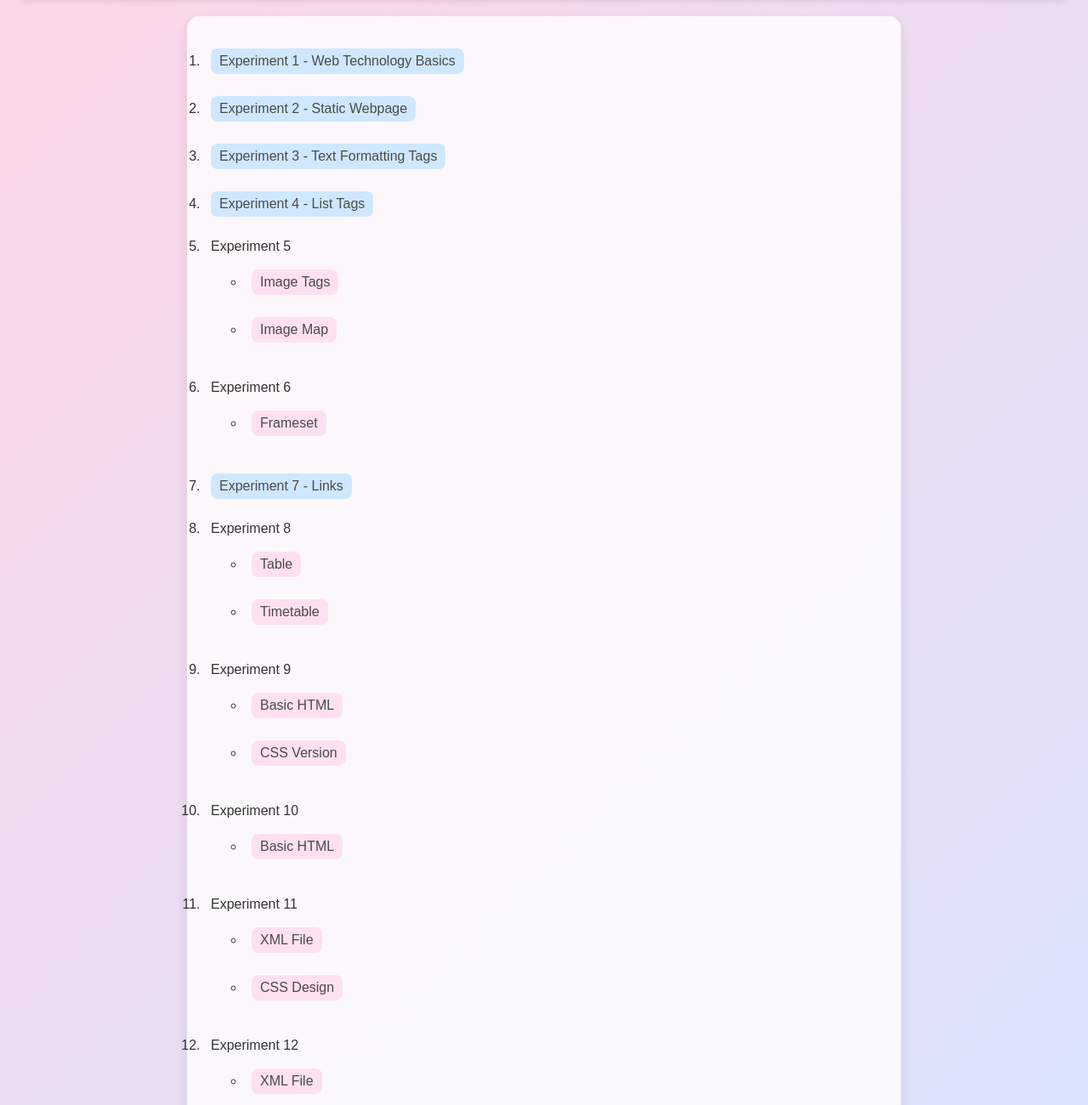
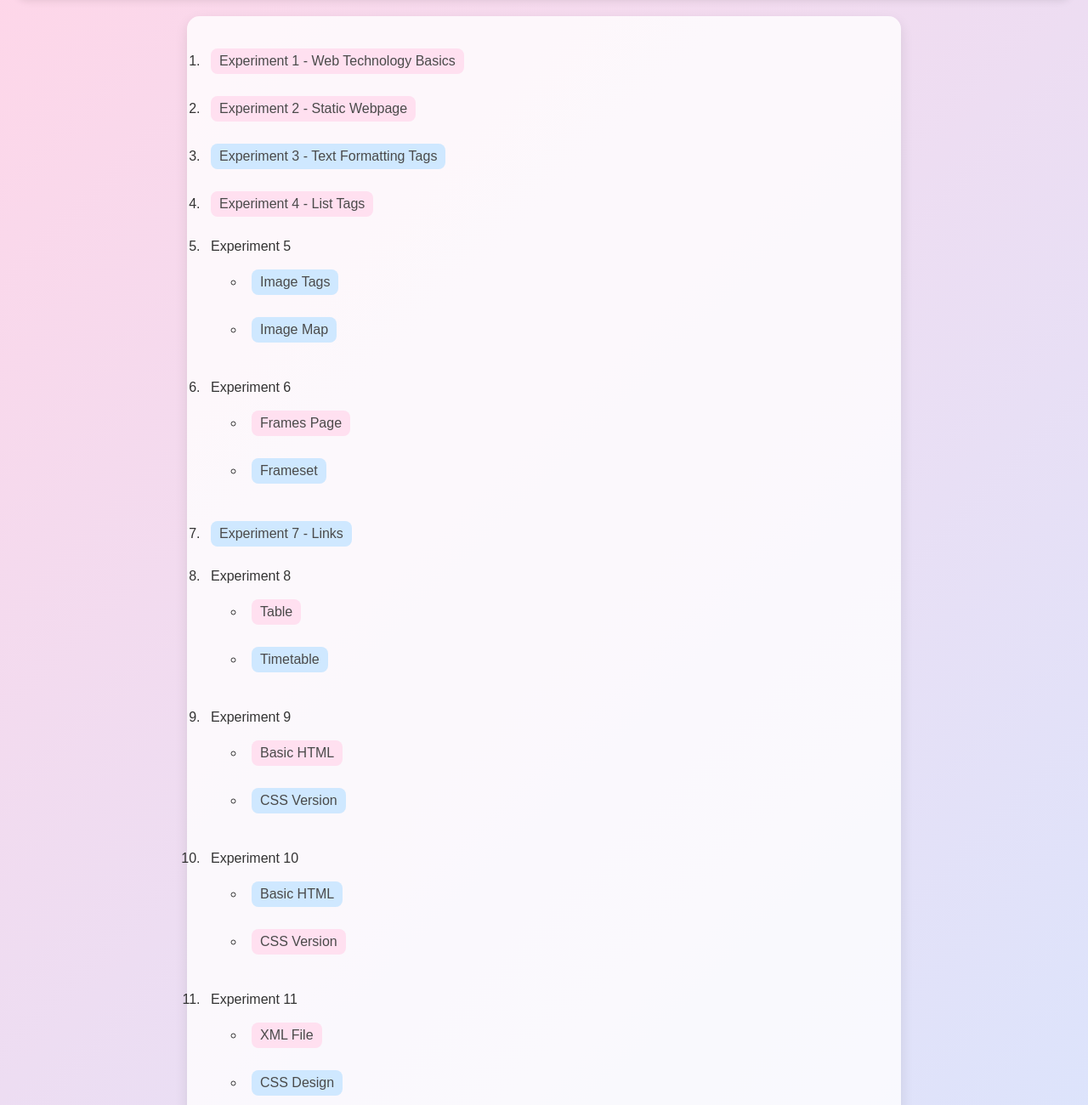
Before and after one commit to Sakshilakade/Web-Development, a plain HTML site: page index.html in a window 1280 px wide. Shown: the part 111-1411 px from the top of the page at 85% size. Drawn offline with Linux system fonts and the light colour scheme.

Commit message:
new changes

```diff
--- a/Exp12/book_library.xml
+++ b/Exp12/book_library.xml
@@ -1,6 +1,7 @@
-<!-- Sakshi Sanjay Lakade | Roll No: 14 -->
 <?xml version="1.0" encoding="UTF-8"?>
 <?xml-stylesheet type="text/xsl" href="book_style.xsl"?>
+
+<!-- Sakshi Sanjay Lakade | Roll No: 14 -->
 
 <library>
   <book>
--- a/index.html
+++ b/index.html
@@ -38,11 +38,19 @@
         a {
             text-decoration: none;
             color: #4a4a4a;
-            background: #cfe8ff;
             padding: 6px 10px;
             border-radius: 8px;
             display: inline-block;
             transition: 0.3s;
+        }
+
+        /* 🎨 Manual color control */
+        .pink {
+            background: #ffe0f0;
+        }
+
+        .blue {
+            background: #cfe8ff;
         }
 
         a:hover {
@@ -54,14 +62,6 @@
         ul {
             margin-top: 8px;
         }
-
-        ul a {
-            background: #ffe0f0;
-        }
-
-        ul a:hover {
-            background: #a7c7ff;
-        }
     </style>
 
 </head>
@@ -72,77 +72,79 @@
 
     <ol>
 
-        <li><a href="Exp1-Web-Technology-Basics.html">Experiment 1 - Web Technology Basics</a></li>
+        <li><a class="pink" href="Exp1-Web-Technology-Basics.html">Experiment 1 - Web Technology Basics</a></li>
 
-        <li><a href="Exp2-Static-Webpage.html">Experiment 2 - Static Webpage</a></li>
+        <li><a class="pink" href="Exp2-Static-Webpage.html">Experiment 2 - Static Webpage</a></li>
 
-        <li><a href="Exp3-Text-Formatting-tags.html">Experiment 3 - Text Formatting Tags</a></li>
+        <li><a class="blue" href="Exp3-Text-Formatting-tags.html">Experiment 3 - Text Formatting Tags</a></li>
 
-        <li><a href="Exp4-List-Tags.html">Experiment 4 - List Tags</a></li>
+        <li><a class="pink" href="Exp4-List-Tags.html">Experiment 4 - List Tags</a></li>
 
         <li>
             Experiment 5
             <ul>
-                <li><a href="Exp5-Image-Tags/Exp5-Image-Tags.html">Image Tags</a></li>
-                <li><a href="Exp5-Image-Tags/imagemap.html">Image Map</a></li>
+                <li><a class="blue" href="Exp5-Image-Tags/Exp5-Image-Tags.html">Image Tags</a></li>
+                <li><a class="blue" href="Exp5-Image-Tags/imagemap.html">Image Map</a></li>
             </ul>
         </li>
 
         <li>
             Experiment 6
             <ul>
-                <li><a href="Exp6-frames/frameset.html">Frameset</a></li>
+                <li><a class="pink" href="Exp6-frames/Exp6 frames.html">Frames Page</a></li>
+                <li><a class="blue" href="Exp6-frames/frameset.html">Frameset</a></li>
             </ul>
         </li>
 
-        <li><a href="Exp7-links.html">Experiment 7 - Links</a></li>
+        <li><a class="blue" href="Exp7-links.html">Experiment 7 - Links</a></li>
 
         <li>
             Experiment 8
             <ul>
-                <li><a href="Exp8-Table/Exp8-Table.html">Table</a></li>
-                <li><a href="Exp8-Table/Exp8-timetable.html">Timetable</a></li>
+                <li><a class="pink" href="Exp8-Table/Exp8-Table.html">Table</a></li>
+                <li><a class="blue" href="Exp8-Table/Exp8-timetable.html">Timetable</a></li>
             </ul>
         </li>
 
         <li>
             Experiment 9
             <ul>
-                <li><a href="Exp9/basic.html">Basic HTML</a></li>
-                <li><a href="Exp9/css_version.html">CSS Version</a></li>
+                <li><a class="pink" href="Exp9/basic.html">Basic HTML</a></li>
+                <li><a class="blue" href="Exp9/css_version.html">CSS Version</a></li>
             </ul>
         </li>
 
         <li>
             Experiment 10
             <ul>
-                <li><a href="Exp10/basic.html">Basic HTML</a></li>
+                <li><a class="blue" href="Exp10/basic.html">Basic HTML</a></li>
+                <li><a class="pink" href="Exp10/css_version.html">CSS Version</a></li>
             </ul>
         </li>
 
         <li>
             Experiment 11
             <ul>
-                <li><a href="Exp11/library.xml">XML File</a></li>
-                <li><a href="Exp11/design.css">CSS Design</a></li>
+                <li><a class="pink" href="Exp11/library.xml">XML File</a></li>
+                <li><a class="blue" href="Exp11/design.css">CSS Design</a></li>
             </ul>
         </li>
 
         <li>
             Experiment 12
             <ul>
-                <li><a href="Exp12/book_library.xml">XML File</a></li>
-                <li><a href="Exp12/book_style.xsl">XSL Stylesheet</a></li>
-                <li><a href="Exp12/book_output.html">Output</a></li>
+                <li><a class="blue" href="Exp12/book_library.xml">XML File</a></li>
+                <li><a class="pink" href="Exp12/book_style.xsl">XSL Stylesheet</a></li>
+                <li><a class="blue" href="Exp12/book_output.html">Output</a></li>
             </ul>
         </li>
 
         <li>
             Experiment 13
             <ul>
-                <li><a href="Exp13/exam_records.xml">XML File</a></li>
-                <li><a href="Exp13/exam_style.xsl">XSL Stylesheet</a></li>
-                <li><a href="Exp13/exam_output.html">Output</a></li>
+                <li><a class="pink" href="Exp13/exam_records.xml">XML File</a></li>
+                <li><a class="blue" href="Exp13/exam_style.xsl">XSL Stylesheet</a></li>
+                <li><a class="pink" href="Exp13/exam_output.html">Output</a></li>
             </ul>
         </li>
 
```
Also changed, not shown: Exp12/book_output.html (+0 -1 lines), 1 other file.
